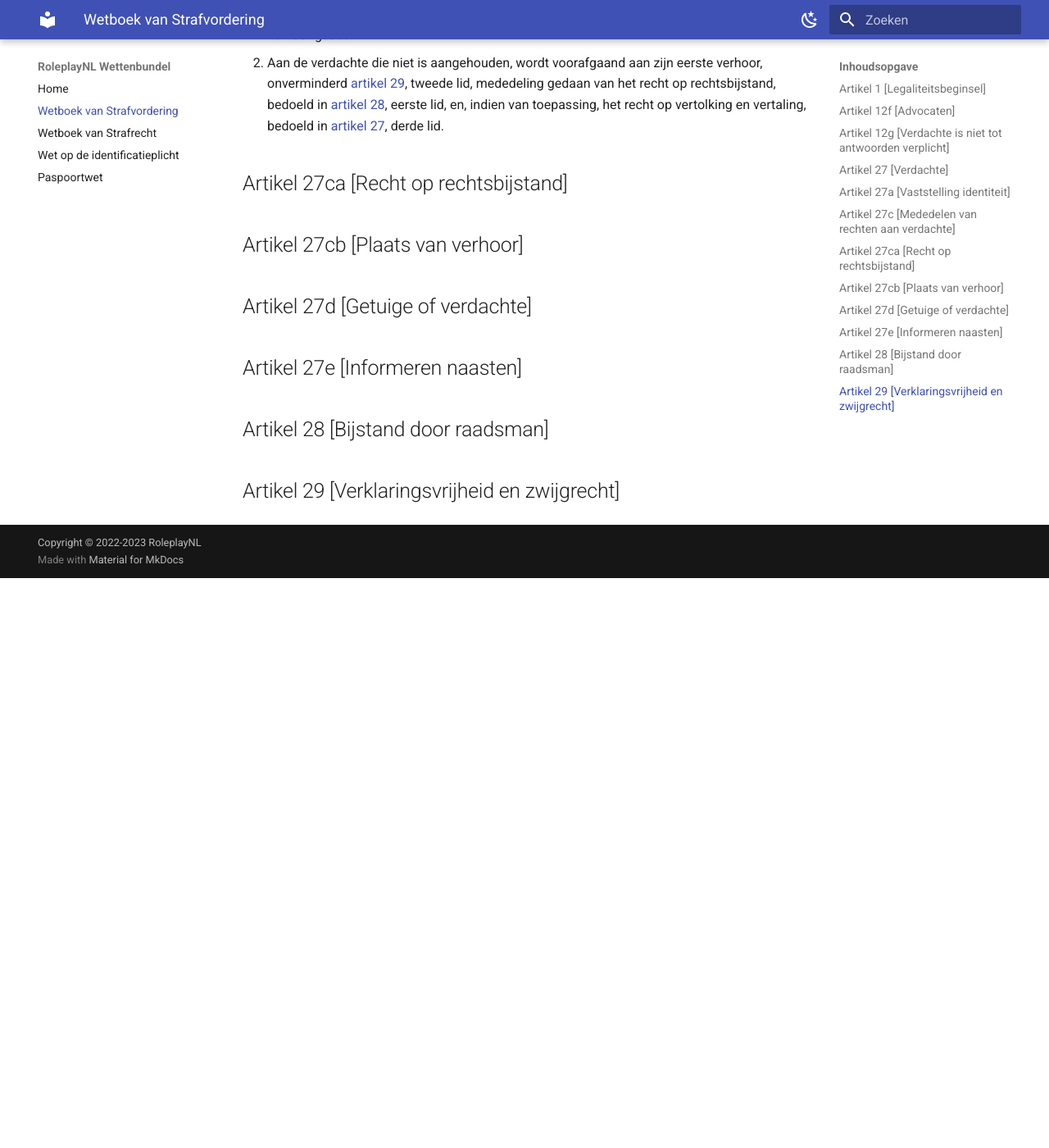
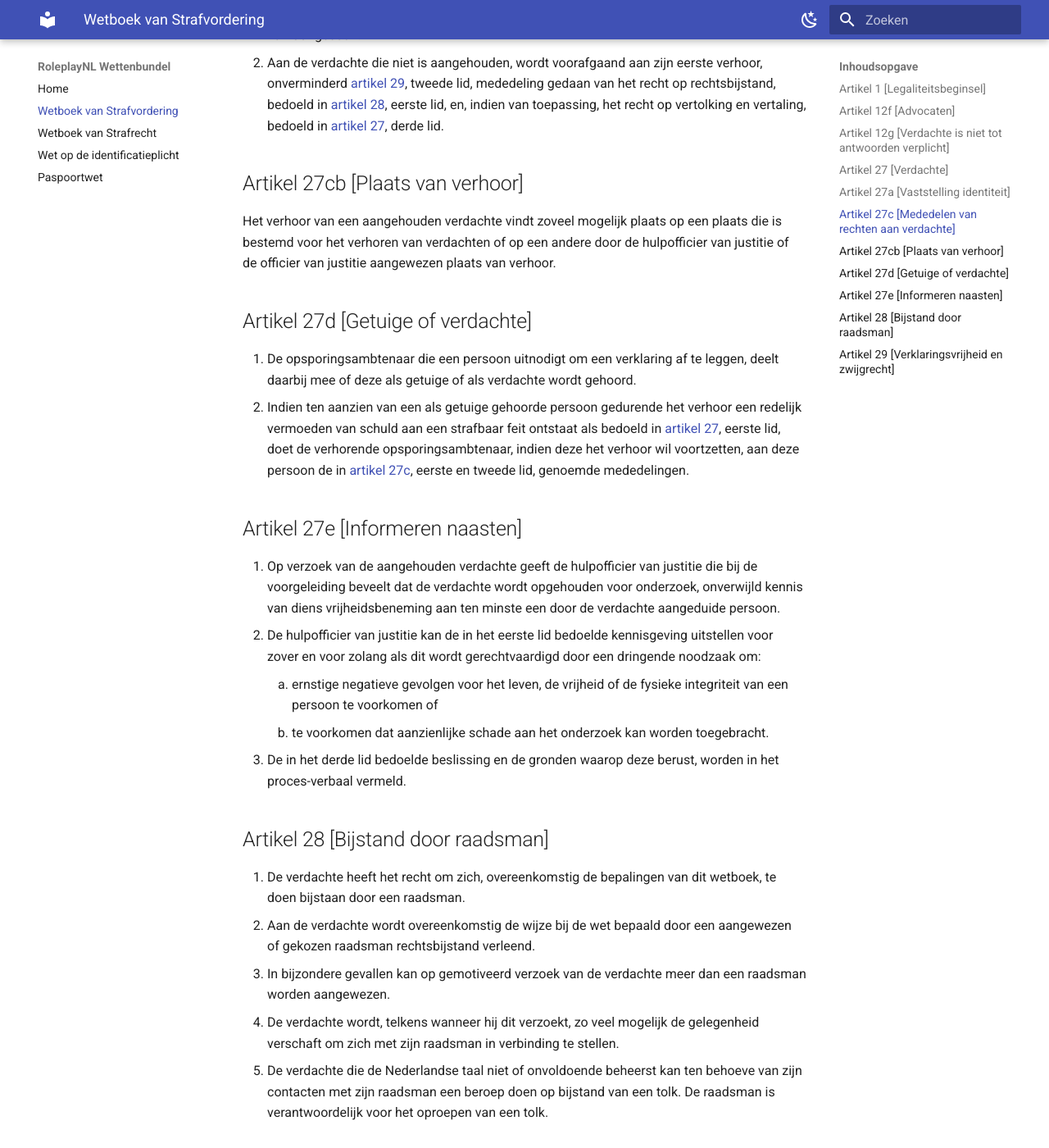
Before and after one commit to EnriqueFernandez20/FutureRP-Wettenbundel, an MkDocs documentation site: the page built from docs/wetboek-van-strafvordering.md, in a window 1280 px wide and 1400 px high, scrolled down 1260 px. Shown: the whole window at 82% size. Built offline with MkDocs 1.6.1 and Material for MkDocs 9.7.7, drawn with Linux system fonts in a browser that asks for light colours; before the commit the page ends 1965 px from its top, so only the background shows below that.

Commit message:
Artikel 27cb, 27d, 27e, 28 WvSv

```diff
--- a/docs/wetboek-van-strafvordering.md
+++ b/docs/wetboek-van-strafvordering.md
@@ -18,16 +18,27 @@ De persoon wiens vervolging wordt verlangd is niet verplicht op de vragen, hem i
 
 ## Artikel 27c [Mededelen van rechten aan verdachte]
 1. Aan de verdachte wordt bij zijn staandehouding of aanhouding medegedeeld ter zake van welk strafbaar feit hij als verdachte is aangemerkt. Buiten gevallen van staandehouding of aanhouding wordt de verdachte deze mededeling uiterlijk voorafgaand aan het eerste verhoor gedaan.
-2. Aan de verdachte die niet is aangehouden, wordt voorafgaand aan zijn eerste verhoor, onverminderd [artikel 29](#artikel-29-verklaringsvrijheid-en-zwijgrecht), tweede lid, mededeling gedaan van het recht op rechtsbijstand, bedoeld in [artikel 28](#artikel-28-bijstand-door-raadsman), eerste lid, en, indien van toepassing, het recht op vertolking en vertaling, bedoeld in [artikel 27](artikel-27-verdachte), derde lid.
-
-## Artikel 27ca [Recht op rechtsbijstand]
+2. Aan de verdachte die niet is aangehouden, wordt voorafgaand aan zijn eerste verhoor, onverminderd [artikel 29](#artikel-29-verklaringsvrijheid-en-zwijgrecht), tweede lid, mededeling gedaan van het recht op rechtsbijstand, bedoeld in [artikel 28](#artikel-28-bijstand-door-raadsman), eerste lid, en, indien van toepassing, het recht op vertolking en vertaling, bedoeld in [artikel 27](#artikel-27-verdachte), derde lid.
 
 ## Artikel 27cb [Plaats van verhoor]
+Het verhoor van een aangehouden verdachte vindt zoveel mogelijk plaats op een plaats die is bestemd voor het verhoren van verdachten of op een andere door de hulpofficier van justitie of de officier van justitie aangewezen plaats van verhoor.
 
 ## Artikel 27d [Getuige of verdachte]
+1. De opsporingsambtenaar die een persoon uitnodigt om een verklaring af te leggen, deelt daarbij mee of deze als getuige of als verdachte wordt gehoord.
+2. Indien ten aanzien van een als getuige gehoorde persoon gedurende het verhoor een redelijk vermoeden van schuld aan een strafbaar feit ontstaat als bedoeld in [artikel 27](#artikel-27-verdachte), eerste lid, doet de verhorende opsporingsambtenaar, indien deze het verhoor wil voortzetten, aan deze persoon de in [artikel 27c](#artikel-27c-mededelen-van-rechten-aan-verdachte), eerste en tweede lid, genoemde mededelingen.
 
 ## Artikel 27e [Informeren naasten]
+1. Op verzoek van de aangehouden verdachte geeft de hulpofficier van justitie die bij de voorgeleiding beveelt dat de verdachte wordt opgehouden voor onderzoek, onverwijld kennis van diens vrijheidsbeneming aan ten minste een door de verdachte aangeduide persoon.
+2. De hulpofficier van justitie kan de in het eerste lid bedoelde kennisgeving uitstellen voor zover en voor zolang als dit wordt gerechtvaardigd door een dringende noodzaak om:
+    1. ernstige negatieve gevolgen voor het leven, de vrijheid of de fysieke integriteit van een persoon te voorkomen of
+    2. te voorkomen dat aanzienlijke schade aan het onderzoek kan worden toegebracht.
+2. De in het derde lid bedoelde beslissing en de gronden waarop deze berust, worden in het proces-verbaal vermeld.
 
 ## Artikel 28 [Bijstand door raadsman]
+1. De verdachte heeft het recht om zich, overeenkomstig de bepalingen van dit wetboek, te doen bijstaan door een raadsman.
+2. Aan de verdachte wordt overeenkomstig de wijze bij de wet bepaald door een aangewezen of gekozen raadsman rechtsbijstand verleend.
+3. In bijzondere gevallen kan op gemotiveerd verzoek van de verdachte meer dan een raadsman worden aangewezen.
+4. De verdachte wordt, telkens wanneer hij dit verzoekt, zo veel mogelijk de gelegenheid verschaft om zich met zijn raadsman in verbinding te stellen.
+5. De verdachte die de Nederlandse taal niet of onvoldoende beheerst kan ten behoeve van zijn contacten met zijn raadsman een beroep doen op bijstand van een tolk. De raadsman is verantwoordelijk voor het oproepen van een tolk.
 
 ## Artikel 29 [Verklaringsvrijheid en zwijgrecht]
```
